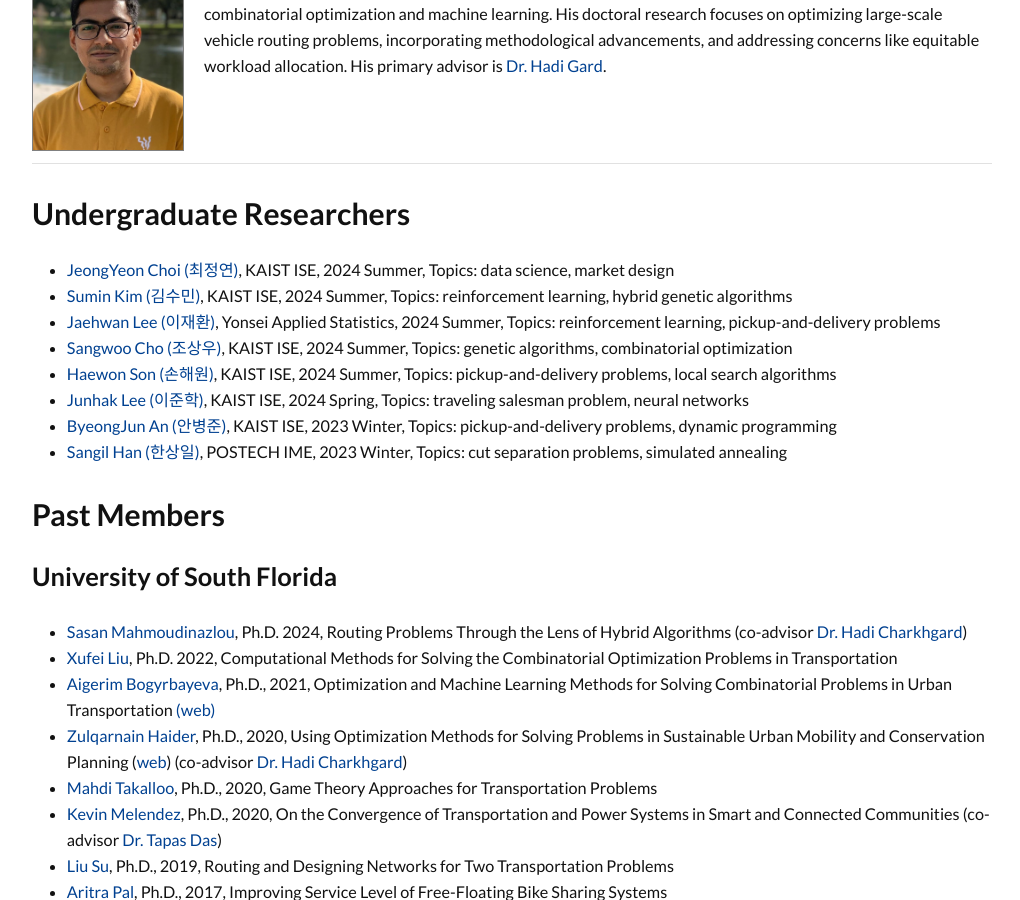
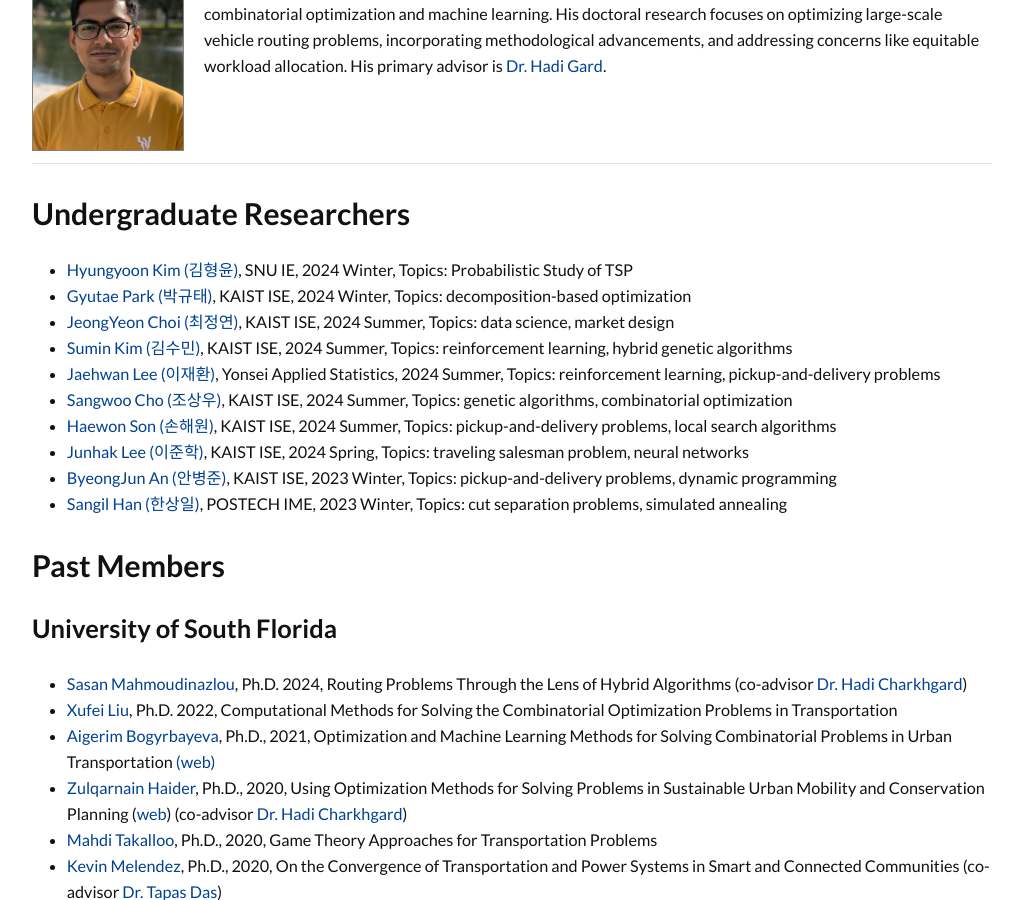
Before and after one commit to kaist-comet/kaist-comet.github.io, a Jekyll site: the page built from people/people.md, in a window 1280 px wide and 900 px high, scrolled down 4322 px. Shown: the whole window, without its empty margins (128-1148 px from the left). Built offline with Jekyll 4.4.1, drawn with Linux system fonts in a browser that asks for light colours; some web fonts are replaced; comment, search, counter and statistics services are not loaded.

Commit message:
2024 winter interns

```diff
--- a/people/people.md
+++ b/people/people.md
@@ -73,6 +73,8 @@ Introducing the current members of the COMET Lab.
 
 
 ## Undergraduate Researchers
+- [Hyungyoon Kim (김형윤)](https://www.linkedin.com/in/형윤-김-159551343/), SNU IE, 2024 Winter, Topics: Probabilistic Study of TSP
+- [Gyutae Park (박규태)](https://www.linkedin.com/in/gyutae-park-b97378343/), KAIST ISE, 2024 Winter, Topics: decomposition-based optimization
 - [JeongYeon Choi (최정연)](https://www.linkedin.com/in/정연-최-364baa313/), KAIST ISE, 2024 Summer, Topics: data science, market design
 - [Sumin Kim (김수민)](https://www.linkedin.com/in/수민-김-60a2a8314/), KAIST ISE, 2024 Summer, Topics: reinforcement learning, hybrid genetic algorithms
 - [Jaehwan Lee (이재환)](https://www.linkedin.com/in/재환-이-878400314/), Yonsei Applied Statistics, 2024 Summer, Topics: reinforcement learning, pickup-and-delivery problems
```
